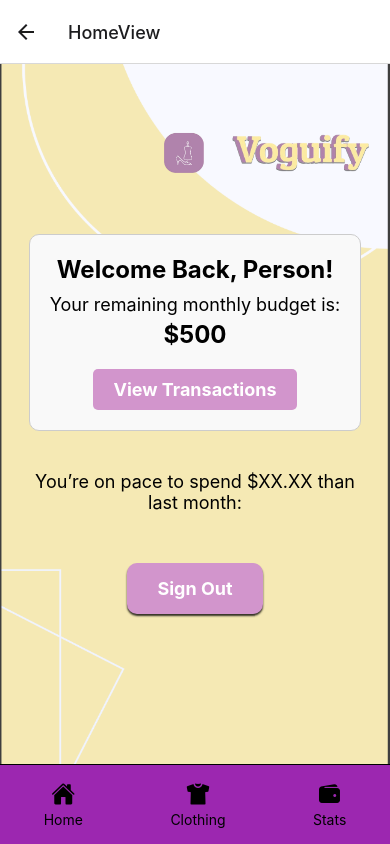
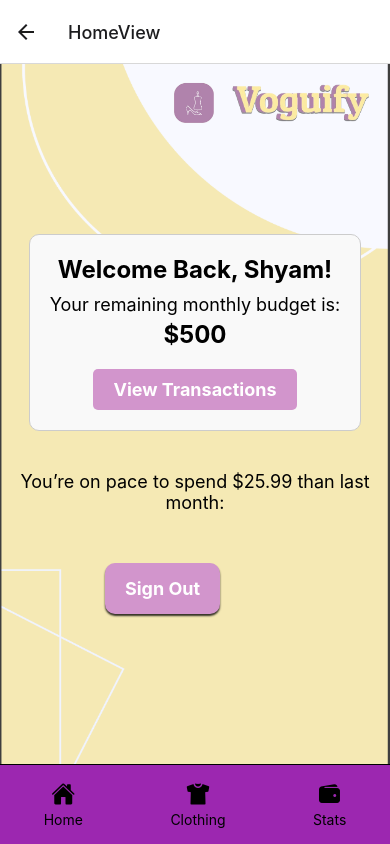
Before and after one commit to GitYaw/Voguify-GDSC, a React Native app: screen /HomeView in a window 390 px wide. Built offline with nearby package versions, Linux system fonts and the light colour scheme.

Commit message:
Fixed Logo and Text

```diff
--- a/pages/HomeView.js
+++ b/pages/HomeView.js
@@ -12,7 +12,7 @@ const HomeView = ({ navigation, route }) => {
                     <Image source={require('../assets/VoguifyLogo.png')} style={styles.logo} />
                 </View>
                 <View style={styles.budgetBox}>
-                    <Text style={styles.welcomeText}>Welcome Back, Person!</Text>
+                    <Text style={styles.welcomeText}>Welcome Back, Shyam!</Text>
                     <Text style={styles.budgetLabel}>Your remaining monthly budget is:</Text>
                     <Text style={styles.budgetAmount}>${remainingBudget}</Text>
                     <TouchableOpacity style={styles.budgetButton} onPress={() => navigation.navigate('Expenses')}>
@@ -20,7 +20,7 @@ const HomeView = ({ navigation, route }) => {
                     </TouchableOpacity>
                 </View>
                 <View style={styles.chartContainer}>
-                    <Text style={styles.chartText}>You’re on pace to spend $XX.XX than last month:</Text>
+                    <Text style={styles.chartText}>You’re on pace to spend $25.99 than last month:</Text>
                     {/* Here you can add your chart component */}
                 </View>
                 <View style={styles.buttonContainer}>
@@ -61,15 +61,17 @@ const styles = StyleSheet.create({
         height: 47, // Adjust the size as needed
         flexDirection: 'row',
         alignItems: 'center',
-        left: 140,
+        marginLeft:150,
+        marginTop: -50,
     },
     logo: {
         width: 140, // Adjust the size
         height: 75, // Adjust the size
-        elevation: 10,
         shadowColor: '#000', // Adding shadow for a 3D effect
         shadowOffset: { width: 0, height: 1 },
         shadowOpacity: 0.5,
+        marginTop: -50,
+        marginLeft: 10,
     },
     budgetBox: {
         backgroundColor: '#f9f9f9',
@@ -102,11 +104,15 @@ const styles = StyleSheet.create({
         paddingVertical: 10,
         paddingHorizontal: 20,
         borderRadius: 5,
+        alignItems: 'center',
     },
     buttonText: {
         color: '#fff',
         fontSize: 18,
         fontWeight: 'bold',
+        alignContent: 'center',
+
+
     },
     chartContainer: {
         alignItems: 'center',
@@ -127,16 +133,14 @@ const styles = StyleSheet.create({
     button: {
         backgroundColor: '#D295CC',
         paddingVertical: 15,
-        paddingHorizontal: 30,
+        paddingHorizontal: 20,
         borderRadius: 10,
-        alignItems: 'center',
-        justifyContent: 'center',
         shadowColor: '#000',
         shadowOffset: { width: 0, height: 2 },
         shadowOpacity: 0.8,
         shadowRadius: 2,
         elevation: 5,
-        marginHorizontal: 10,
+        marginRight: 65,
     },
 });
 
```
